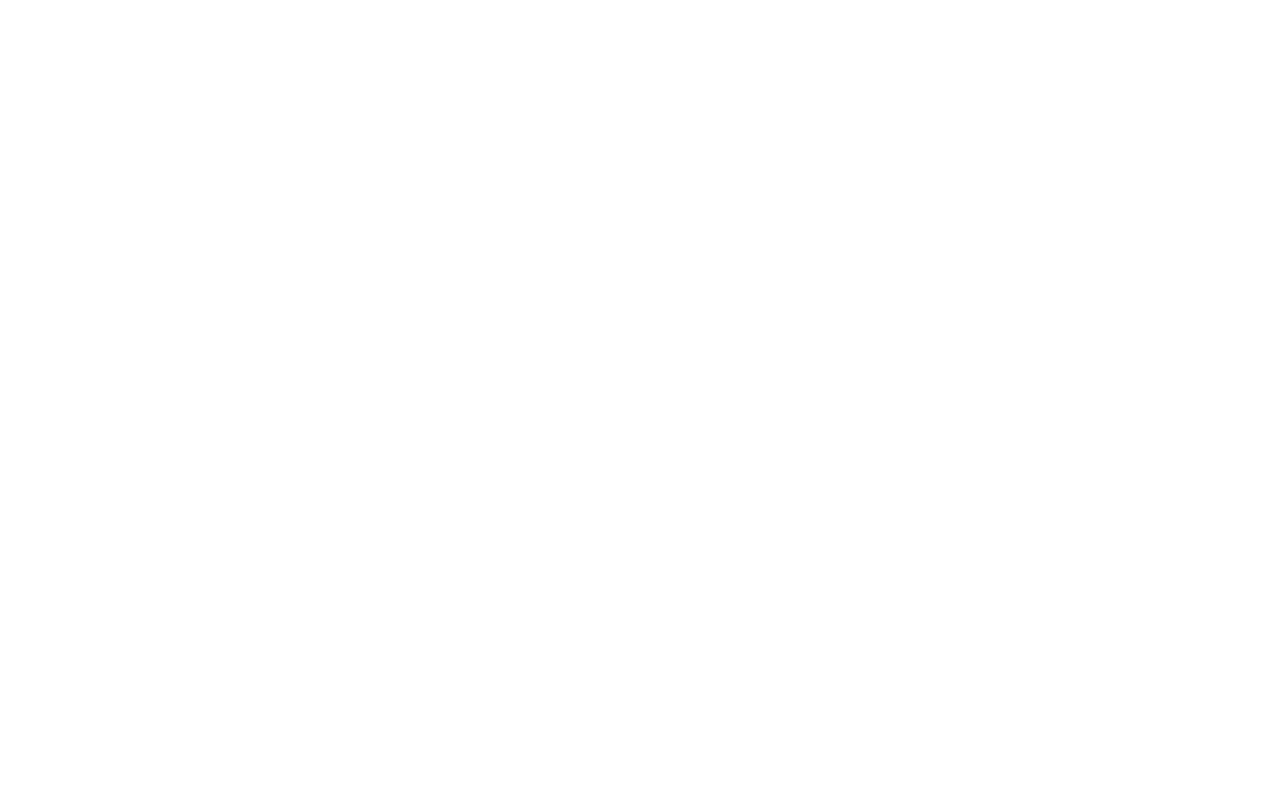
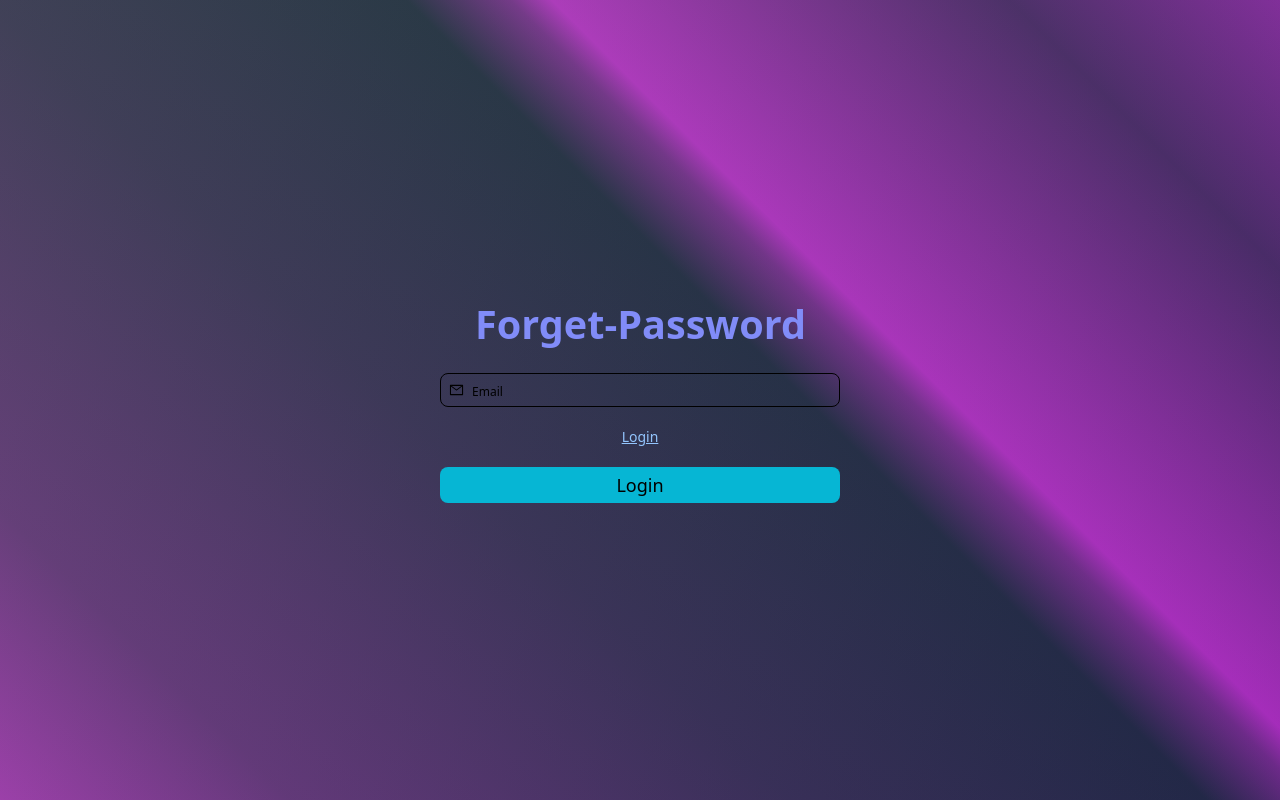
Before and after one commit to aliSajadi001/Advanced-auth, a React (Vite) app: page /forget-password in a window 1280 px wide. Before the commit this address had no page. Built offline with nearby package versions, Linux system fonts and the light colour scheme.

Commit message:
Complete the forget-password page

```diff
--- a/src/App.jsx
+++ b/src/App.jsx
@@ -5,6 +5,7 @@
 let Register = lazy(() => import('./pages/Register'));
 let VerifyEmail = lazy(() => import('./pages/VerifyEnail'));
 let Login = lazy(() => import('./pages/Login'));
+let ForgetPassword= lazy(() => import('./pages/ForgetPassword'));
 function App() {
   return (
     <div>
@@ -14,6 +15,7 @@
             <Route path="/register" element={<Register />} />
             <Route path="/verify-email" element={<VerifyEmail />} />
             <Route path="/login" element={<Login />} />
+            <Route path="/forget-password" element={<ForgetPassword />} />
           </Routes>
         </BrowserRouter>
         <Toaster />
--- /dev/null
+++ b/src/pages/ForgetPassword.jsx
@@ -0,0 +1,87 @@
+
+import { AiOutlineMail } from 'react-icons/ai';
+import { useState } from 'react';
+import Axios from '../axios/Axios';
+import toast from 'react-hot-toast';
+import { Link } from 'react-router-dom';
+import { TiTick } from "react-icons/ti";
+function ForgetPassword() {
+  let [email, setEmail] = useState('');
+  let [info, setInfo] = useState({});
+  let [err, setErr] = useState({});
+  let [loading, setLoading] = useState(false);
+
+  const emailRegEx = /^[a-zA-Z0-9._%+-]+@[a-zA-Z0-9.-]+\.[a-zA-Z]{2,}$/;
+  let handleSubmit = async (e) => {
+    e.preventDefault();
+    let errors = {};
+
+    if (!email.length) {
+      errors.email = 'Email is required';
+    } else if (!emailRegEx.test(email)) {
+      errors.email = 'Email is not valid';
+    }
+    setErr(errors);
+    if (Object.keys(errors).length === 0) {
+      try {
+        setLoading(true);
+        let { data } = await Axios.post('auth/forget-password/', {
+          email,
+        });
+        if (data.success) {
+					setInfo(data)
+          toast.success(data.message);
+        } else {
+          toast.error(data.message);
+        }
+        setLoading(false);
+      } catch (error) {
+        setLoading(false);
+        console.log(error);
+      }
+    }
+  };
+  return (
+    <form
+      onSubmit={handleSubmit}
+      className="w-full h-screen flex flex-col items-center justify-center register gap-5">
+      <p className="md:text-4xl text-xl text-indigo-400 break-all p-2 font-semibold scale-110 ">
+        Forget-Password
+      </p>
+
+      <div
+        className={`border ${
+          err.email ? 'border-red-800' : 'border-black'
+        } focus-within:ring-1 ring-black  flex items-center gap-2 justify-center w-[80%] sm:w-[400px]  rounded-lg px-2 py-1 `}>
+        <AiOutlineMail />
+        <input
+          value={email}
+          onChange={(e) => setEmail(e.target.value)}
+          className="  w-full bg-transparent outline-none placeholder:text-black placeholder:text-xs"
+          type="email"
+          placeholder="Email"
+        />
+      </div>
+      {err.email && (
+        <p className="text-sm text-red-800 font-medium">{err.email}</p>
+      )}
+
+      <Link className="text-sm font-medium underline text-blue-300" to="/login">
+        Login
+      </Link>
+      <button
+        disabled={loading}
+        className="w-[80%] disabled:cursor-not-allowed sm:w-[400px] py-1 bg-cyan-500 hover:bg-cyan-700 rounded-lg font-medium text-lg ">
+        Login
+      </button>
+			{info.success ? ( <div className='w-[80%] font-medium text-green-500 sm:w-[400px] backdrop-blur-sm bg-opacity-10  bg-green-400 rounded-md  duration-300 transition-all'>
+				<p className=' p-5 flex break-all'>
+				An email has been sent to your account <span className='text-2xl
+				'><TiTick/></span>
+			</p>
+			</div> ) : <></>}
+    </form>
+  );
+}
+
+export default ForgetPassword;
```
